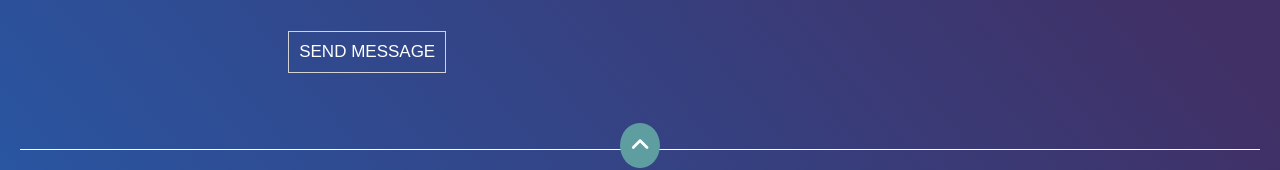
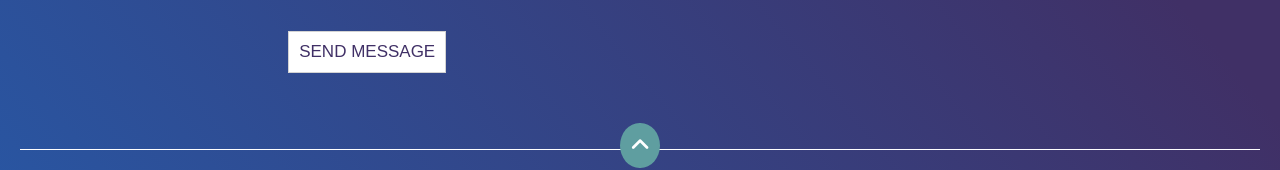
Before and after one commit to ZeyaKarim23/portfolio, a website: page views/home.html in a window 1280 px wide. In both pictures the pointer is over the button "SEND MESSAGE". Shown: the part 4042-4212 px from the top of the page. Drawn offline with nearby package versions, Linux system fonts and the light colour scheme; files that its build step writes are made by us from their sources; files whose address does not match are found by name.

Commit message:
some change in style file

```diff
--- a/assets/css/style.css
+++ b/assets/css/style.css
@@ -430,6 +430,10 @@ input:-webkit-autofill:active {
     font-size: 17px;
     cursor: pointer;
 }
+#contact-container #contact-form button:hover{
+    background-color: white;
+    color:  #403066;
+}
 ::placeholder{
     color: lightgray;  /* Chrome, Firefox, Opera, Safari 10.1+ */
     opacity: 1; /* firefox */
```
